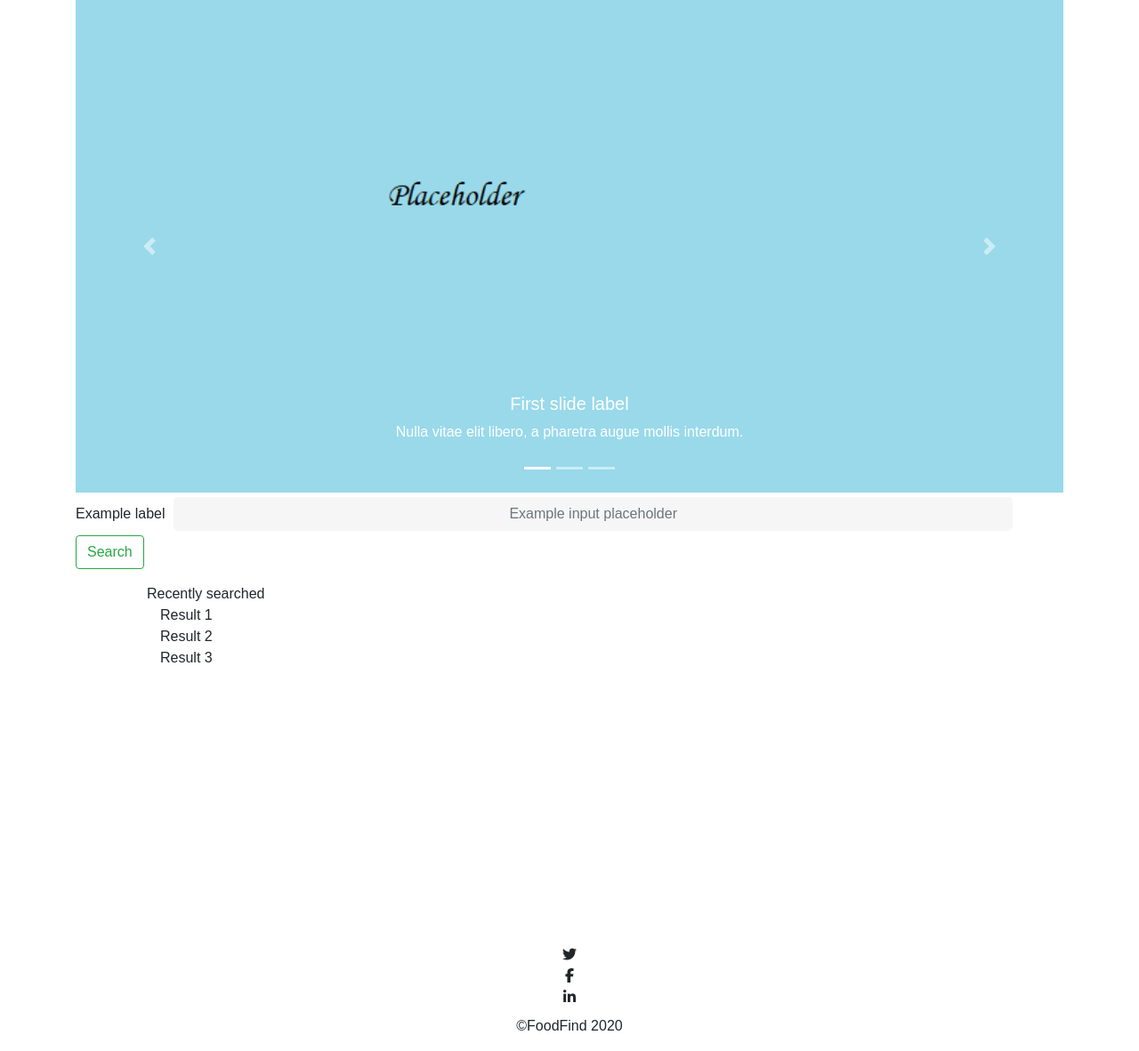
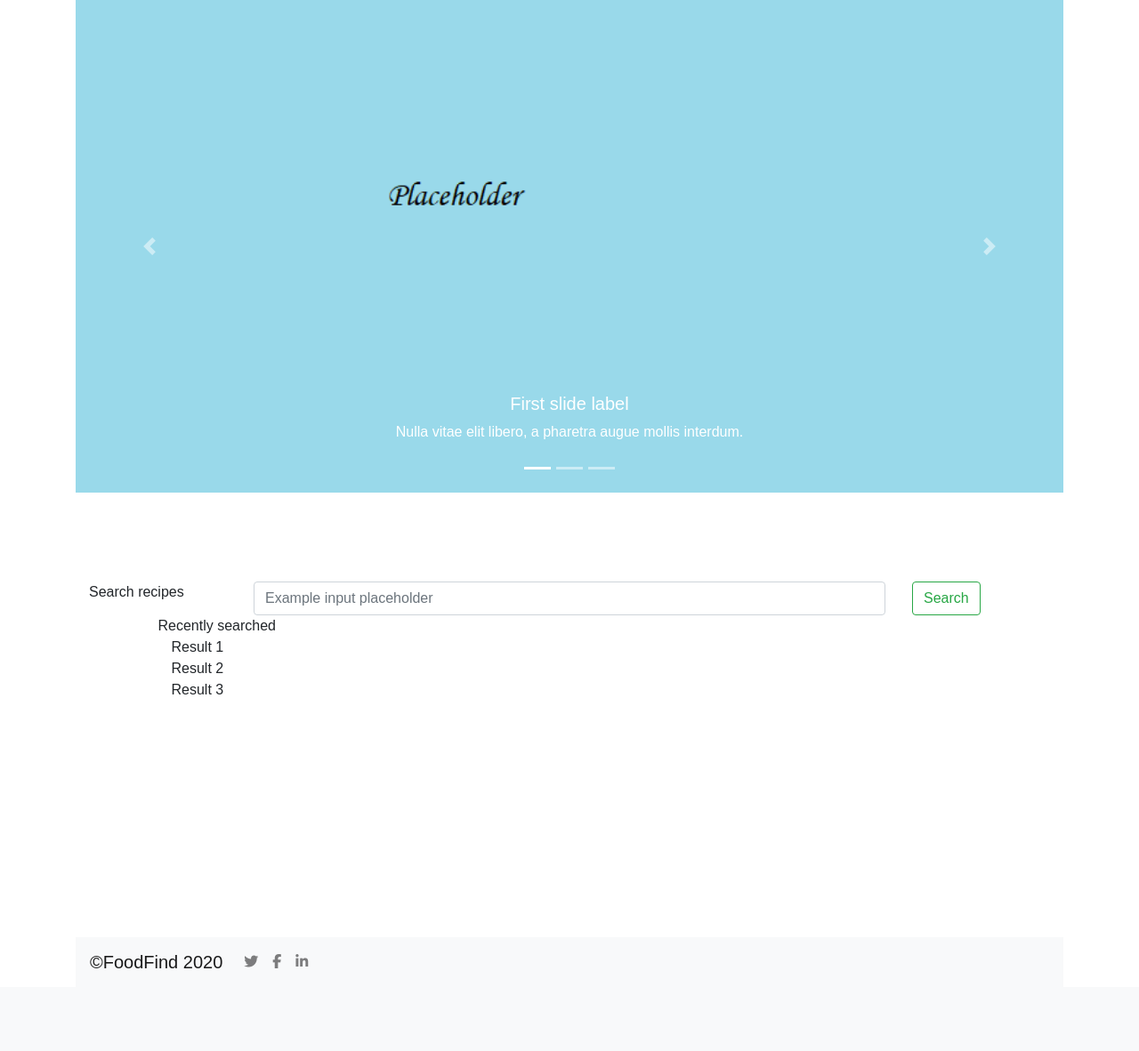
Before and after one commit to tnjegove/CarrotTP, a PHP site: page / in a window 1280 px wide. Shown: the part 57-1239 px from the top of the page at 89% size. After the commit the page ends 1146 px from the top, so only its background shows below. Run offline with PHP 8.4, Linux system fonts and the light colour scheme; some libraries are stand-ins or nearby versions.

Commit message:
UI update

```diff
--- a/css/stylesheet.css
+++ b/css/stylesheet.css
@@ -122,7 +122,7 @@ input[type=button]:active, input[type=submit]:active, input[type=reset]:active
   transform: scale(0.95);
 }
 
-input[type=text], input[type=password] {
+#login, #user_pass {
   background-color: #f6f6f6;
   border: none;
   color: #0d0d0d;
@@ -280,3 +280,13 @@ input[type=password]:placeholder {
 #results {
     min-height: 500px;
 }
+
+#search-input {
+	width: 100%
+
+}
+
+#white-space {
+	min-height: 100px;
+
+}
--- a/inc/footer.inc.php
+++ b/inc/footer.inc.php
@@ -1,33 +1,32 @@
 <!-- Optional JavaScript -->
 	<footer class='text-center'>
-		<nav class='navbar navbar-inverse'>
-			<div class='container'>
+		<div class='container'>
 
-
-						<div class='col-md-6 mx-auto'>
-							<ul class='nav navbar-nav'>
-
-								<li class='nav-item'><i class="fab fa-twitter"></i></li>
-								<li class='nav-item'><i class="fab fa-facebook-f"></i></li>
-								<li class='nav-item'><i class="fab fa-linkedin-in"></i></li>
-								<li class='navbar-text'>©FoodFind 2020</li>
-							</ul>
+			<nav class="navbar navbar-expand-lg navbar-light bg-light">
+				<a class="navbar-brand" href="#">©FoodFind 2020</a>
 
 
 
-
-						</div>
+				<ul class="navbar-nav mr-auto">
+					<li class="nav-item">
+						<a class="nav-link" href="#"><i class="fab fa-twitter"></i></a>
+					</li>
+					<li class="nav-item">
+						<a class="nav-link" href="#"><i class="fab fa-facebook-f"></i></a>
+					</li>
+					<li class="nav-item">
+						<a class="nav-link" href="#"><i class="fab fa-linkedin-in"></i></a>
+					</li>
 
 
+				</ul>
 
+				<ul class='navbar-nav navbar-right'>
 
+				</ul>
 
-
-
-
-
-			</div>
-		</nav>
+			</nav>
+		</div>
 
 
 	</footer>
--- /dev/null
+++ b/inc/getRecipeByIngredient.php
@@ -0,0 +1,5 @@
+<?php
+	$selected_ingredients=$_POST['ingredients'];
+	$apiLink = "https://api.spoonacular.com/recipes/findByIngredients?apiKey=5132291ec6df4d7a861867bdb9e3d62a&ingredients=".$selected_ingredients."&number=5";
+	$data = file_get_contents($apiLink);
+	echo $apiLink;
--- a/index.php
+++ b/index.php
@@ -80,19 +80,25 @@
 	</div>
 	</div>
 	</div>
-	<div id='results'>
+	<div class='col-lg-12' id='results'>
+		<div class='row' id='white-space'>
+
+		</div>
 		<div class='row'>
-		<div class='container'>
-			<form>
-			  <div class="form-group">
-				<label for="formGroupExampleInput">Example label</label>
-				<input type="text" class="form-control" id="formGroupExampleInput" placeholder="Example input placeholder">
-				<button class='btn btn-outline-success my-2 my-sm-0' type='submit'>Search</button>
+
+
+					<div class='col-lg-2'>
+						<label for="formGroupExampleInput">Search recipes</label>
+					</div>
+					<div class='col-lg-8'>
+						<input type="text" class="form-control" id="search-input" placeholder="Example input placeholder">
+					</div>
+					<div class='col-lg-2'>
+						<button id='btn_search-recipes' class='btn btn-outline-success my-2 my-sm-0' type='button'>Search</button>
 					</div>
 
-			</form>
 
-		</div>
+
 		</div>
 		<div  class='row'>
 			<div class='mx-auto col-md-10'>
--- a/js/btn_signin.js
+++ b/js/btn_signin.js
@@ -12,4 +12,29 @@ $(document).ready(function(){
 
 	});
 
+
+
+	$("#btn_search-recipes").click(function() {
+		var var_ingredients = $("#search-input").val();
+		//alert(var_ingredients);
+		$.ajax({
+			type: "POST",
+			url: "inc/getRecipeByIngredient.php",
+			data: {ingredients: var_ingredients},
+			dataType: "text",
+			success: function(data) {
+				alert("Success:"+data);
+
+			},
+
+			error: function(xhr, status, error){
+				var errorMessage = xhr.status + ': ' + xhr.statusText
+				alert('Error - ' + errorMessage);
+			}
+
+
+		});
+
+	});
+
 });
```
Lines whose indentation alone changed are shown as unchanged.
